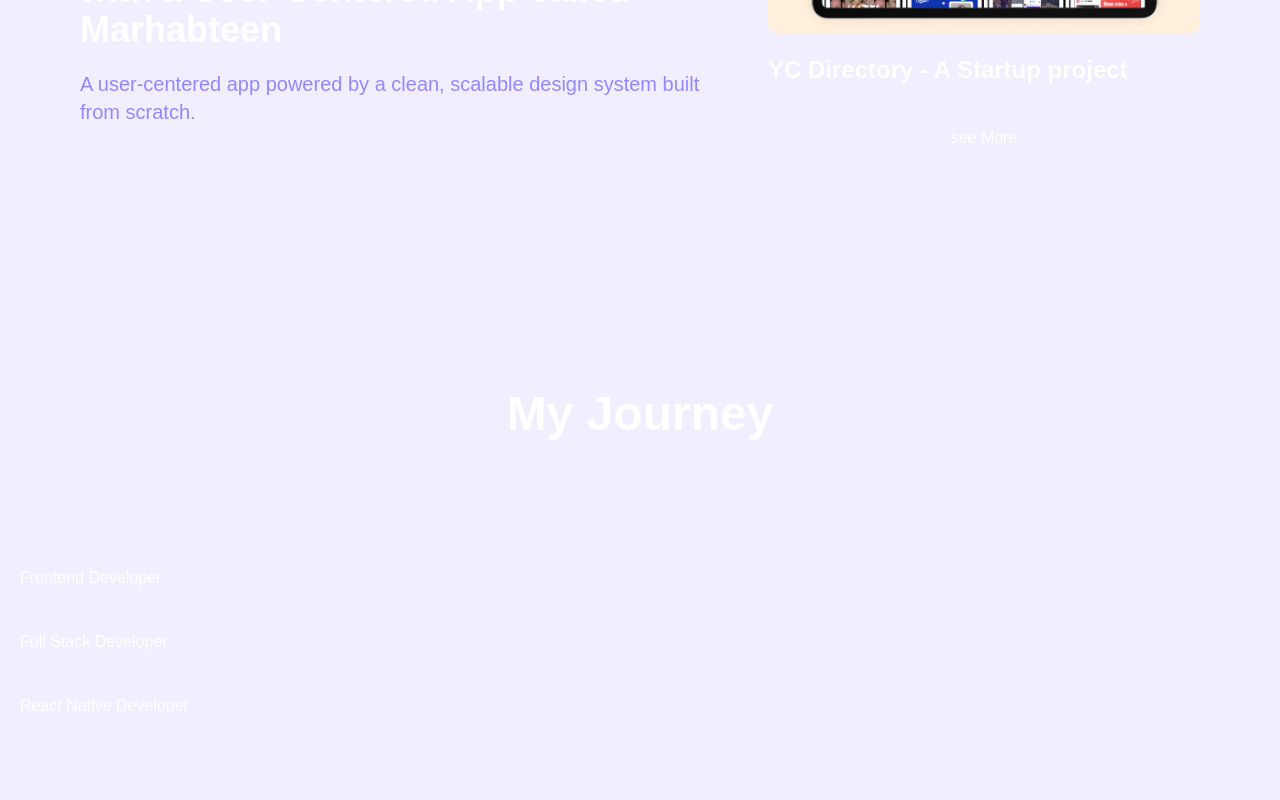
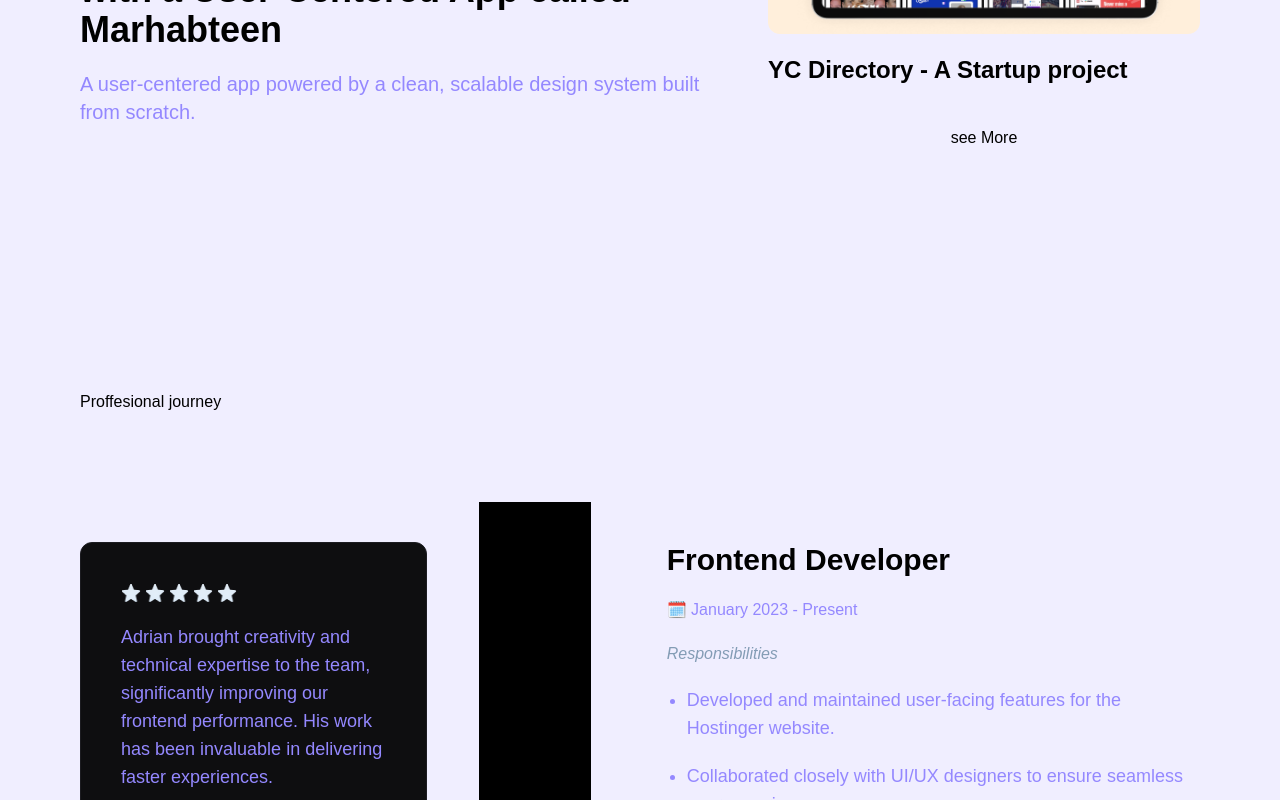
Before and after one commit to Dymayo/may-portfolio, a React (Vite) app: page / in a window 1280 px wide. Shown: the part 2000-2800 px from the top of the page. Before the commit the page ends 2718 px from the top, so only its background shows below. Built offline with nearby package versions, Linux system fonts and the light colour scheme; a web font is replaced by a local one.

Commit message:
feat: Rename EperienceSection to Experience, update component usage, and adjust styles

```diff
--- a/src/App.jsx
+++ b/src/App.jsx
@@ -6,6 +6,7 @@ import About from "./sections/About";
 import Projects from "./sections/Projects";
 import FeatureCards from "./sections/FeatureCards";
 import EperienceSection from "./sections/EperienceSection";
+import Experience from "./sections/EperienceSection";
 
 const App = () => {
   return (
@@ -19,7 +20,7 @@ const App = () => {
               <Hero />
               <FeatureCards />
               <ShowcaseSection />
-              <EperienceSection />
+              <Experience />
             </>
           }
         />
--- /dev/null
+++ b/src/components/GlowCard.jsx
@@ -0,0 +1,49 @@
+import { useRef } from "react";
+
+const GlowCard = ({ card, index, children }) => {
+  // refs for all the cards
+  const cardRefs = useRef([]);
+
+  // when mouse moves over a card, rotate the glow effect
+  const handleMouseMove = (index) => (e) => {
+    // get the current card
+    const card = cardRefs.current[index];
+    if (!card) return;
+
+    // get the mouse position relative to the card
+    const rect = card.getBoundingClientRect();
+    const mouseX = e.clientX - rect.left - rect.width / 2;
+    const mouseY = e.clientY - rect.top - rect.height / 2;
+
+    // calculate the angle from the center of the card to the mouse
+    let angle = Math.atan2(mouseY, mouseX) * (180 / Math.PI);
+
+    // adjust the angle so that it's between 0 and 360
+    angle = (angle + 360) % 360;
+
+    // set the angle as a CSS variable
+    card.style.setProperty("--start", angle + 60);
+  };
+
+  // return the card component with the mouse move event
+  return (
+    <div
+      ref={(el) => (cardRefs.current[index] = el)}
+      onMouseMove={handleMouseMove(index)}
+      className="card card-border timeline-card rounded-xl p-10 mb-5 break-inside-avoid-column"
+    >
+      <div className="glow"></div>
+      <div className="flex items-center gap-1 mb-5">
+        {Array.from({ length: 5 }, (_, i) => (
+          <img key={i} src="/images/star.png" alt="star" className="size-5" />
+        ))}
+      </div>
+      <div className="mb-5">
+        <p className="text-white-50 text-lg">{card.review}</p>
+      </div>
+      {children}
+    </div>
+  );
+};
+
+export default GlowCard;
--- a/src/index.css
+++ b/src/index.css
@@ -10,7 +10,7 @@ body {
   width: 100dvw;
   overflow-x: hidden;
   background-color: #f0eeff;
-  color: white;
+  color: black;
   scroll-behavior: smooth;
   font-family: "Mona Sans", sans-serif;
 }
--- a/src/sections/EperienceSection.jsx
+++ b/src/sections/EperienceSection.jsx
@@ -1,19 +1,142 @@
+import gsap from "gsap";
+import { useGSAP } from "@gsap/react";
+import { ScrollTrigger } from "gsap/ScrollTrigger";
+
 import { expCards } from "../constants";
-const EperienceSection = () => {
+import GlowCard from "../components/GlowCard";
+
+gsap.registerPlugin(ScrollTrigger);
+
+const Experience = () => {
+  useGSAP(() => {
+    // Loop through each timeline card and animate them in
+    // as the user scrolls to each card
+    gsap.utils.toArray(".timeline-card").forEach((card) => {
+      // Animate the card coming in from the left
+      // and fade in
+      gsap.from(card, {
+        // Move the card in from the left
+        xPercent: -100,
+        // Make the card invisible at the start
+        opacity: 0,
+        // Set the origin of the animation to the left side of the card
+        transformOrigin: "left left",
+        // Animate over 1 second
+        duration: 1,
+        // Use a power2 ease-in-out curve
+        ease: "power2.inOut",
+        // Trigger the animation when the card is 80% of the way down the screen
+        scrollTrigger: {
+          // The card is the trigger element
+          trigger: card,
+          // Trigger the animation when the card is 80% down the screen
+          start: "top 80%",
+        },
+      });
+    });
+
+    // Animate the timeline height as the user scrolls
+    // from the top of the timeline to 70% down the screen
+    // The timeline height should scale down from 1 to 0
+    // as the user scrolls up the screen
+    gsap.to(".timeline", {
+      // Set the origin of the animation to the bottom of the timeline
+      transformOrigin: "bottom bottom",
+      // Animate the timeline height over 1 second
+      ease: "power1.inOut",
+      // Trigger the animation when the timeline is at the top of the screen
+      // and end it when the timeline is at 70% down the screen
+      scrollTrigger: {
+        trigger: ".timeline",
+        start: "top center",
+        end: "70% center",
+        // Update the animation as the user scrolls
+        onUpdate: (self) => {
+          // Scale the timeline height as the user scrolls
+          // from 1 to 0 as the user scrolls up the screen
+          gsap.to(".timeline", {
+            scaleY: 1 - self.progress,
+          });
+        },
+      },
+    });
+
+    // Loop through each expText element and animate them in
+    // as the user scrolls to each text element
+    gsap.utils.toArray(".expText").forEach((text) => {
+      // Animate the text opacity from 0 to 1
+      // and move it from the left to its final position
+      // over 1 second with a power2 ease-in-out curve
+      gsap.from(text, {
+        // Set the opacity of the text to 0
+        opacity: 0,
+        // Move the text from the left to its final position
+        // (xPercent: 0 means the text is at its final position)
+        xPercent: 0,
+        // Animate over 1 second
+        duration: 1,
+        // Use a power2 ease-in-out curve
+        ease: "power2.inOut",
+        // Trigger the animation when the text is 60% down the screen
+        scrollTrigger: {
+          // The text is the trigger element
+          trigger: text,
+          // Trigger the animation when the text is 60% down the screen
+          start: "top 60%",
+        },
+      });
+    }, "<"); // position parameter - insert at the start of the animation
+  }, []);
+
   return (
     <section
-      id="experince"
-      className="w-full md:mt-40 mt-20 section-padding xl:px-0"
+      id="experience"
+      className="flex-center md:mt-40 mt-20 section-padding xl:px-0"
     >
-      <div className="w-full h-full md:ox-20 px-5">
-        <div className="font-semibold md:text-5xl text-3xl text-center">
-          My Journey
-        </div>
+      <div className="w-full h-full md:px-20 px-5">
+        <h1>Proffesional journey</h1>
         <div className="mt-32 relative">
-          <div className="relatie z-50 xl:space-y32 space-y-10">
+          <div className="relative z-50 xl:space-y-32 space-y-10">
             {expCards.map((card) => (
-              <div key={card.title} className="exp card-wrapper">
-                {card.title}
+              <div key={card.title} className="exp-card-wrapper">
+                <div className="xl:w-2/6">
+                  <GlowCard card={card}>
+                    <div>
+                      <img src={card.imgPath} alt="exp-img" />
+                    </div>
+                  </GlowCard>
+                </div>
+                <div className="xl:w-4/6">
+                  <div className="flex items-start">
+                    <div className="timeline-wrapper">
+                      <div className="timeline" />
+                      <div className="gradient-line w-1 h-full" />
+                    </div>
+                    <div className="expText flex xl:gap-20 md:gap-10 gap-5 relative z-20">
+                      <div className="timeline-logo">
+                        <img src={card.logoPath} alt="logo" />
+                      </div>
+                      <div>
+                        <h1 className="font-semibold text-3xl">{card.title}</h1>
+                        <p className="my-5 text-white-50">
+                          🗓️&nbsp;{card.date}
+                        </p>
+                        <p className="text-[#839CB5] italic">
+                          Responsibilities
+                        </p>
+                        <ul className="list-disc ms-5 mt-5 flex flex-col gap-5 text-white-50">
+                          {card.responsibilities.map(
+                            (responsibility, index) => (
+                              <li key={index} className="text-lg">
+                                {responsibility}
+                              </li>
+                            )
+                          )}
+                        </ul>
+                      </div>
+                    </div>
+                  </div>
+                </div>
               </div>
             ))}
           </div>
@@ -23,4 +146,4 @@ const EperienceSection = () => {
   );
 };
 
-export default EperienceSection;
+export default Experience;
```
